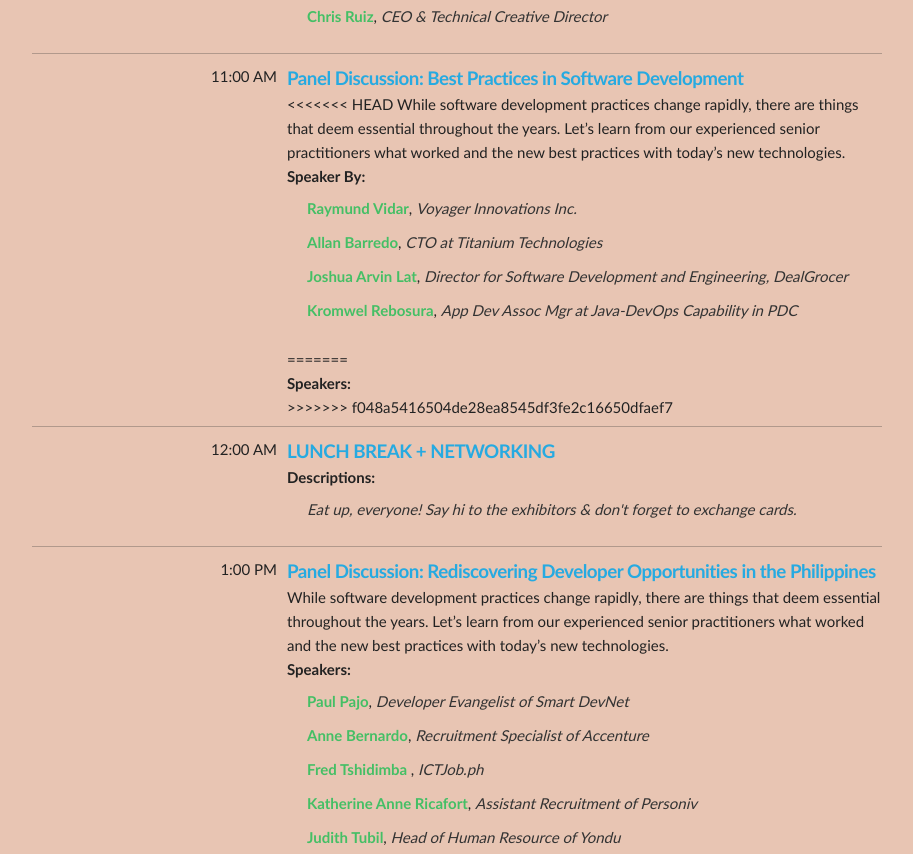
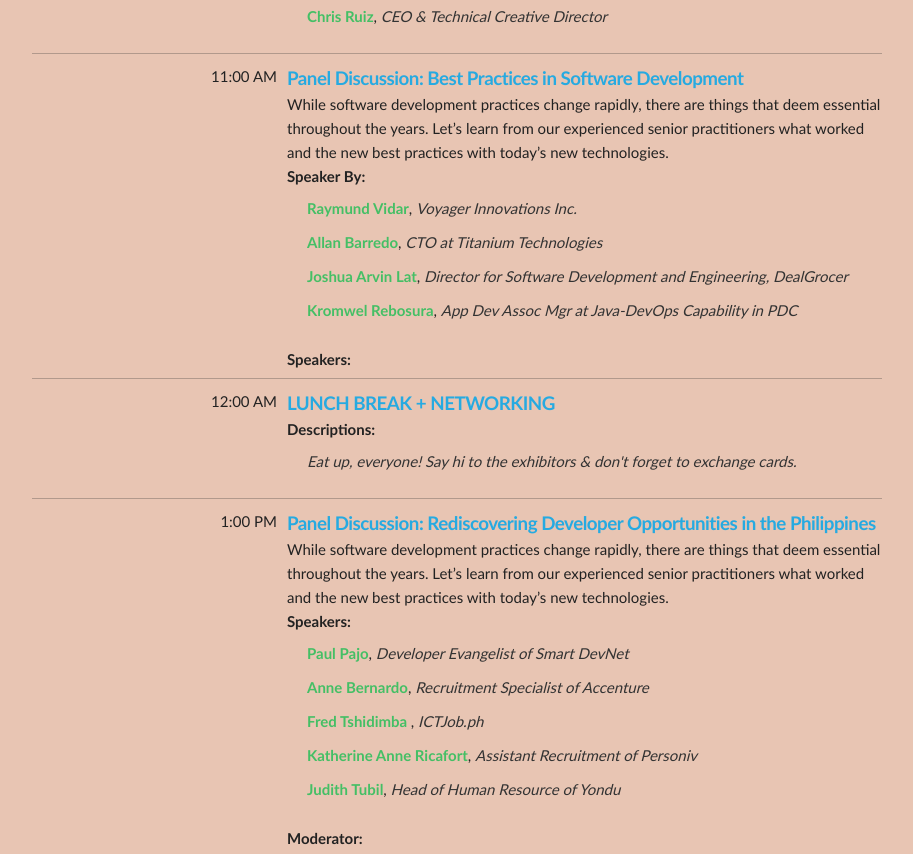
Before and after one commit to devcon-ph/summit_2016, a plain HTML site: page index.html in a window 1280 px wide. Shown: the part 8195-9049 px from the top of the page, without its empty margins (183-1096 px from the left). Drawn offline with nearby package versions, Linux system fonts and the light colour scheme.

Commit message:
fix the error from git pull

```diff
--- a/index.html
+++ b/index.html
@@ -1585,7 +1585,6 @@
                                   <td>
                                     <h5>Panel Discussion: Best Practices in Software Development</h5>
                                     <p>
-<<<<<<< HEAD
                                       <span>While software development practices change rapidly, there are things that deem essential throughout the years. Let’s learn from our experienced senior practitioners what worked and the new best practices with today’s new technologies.</span>
                                       <span class="type">Speaker By: </span>
                                       <ul>
@@ -1602,9 +1601,7 @@
                                           <span class="speaker">Kromwel Rebosura</span>, <span class="position">App Dev Assoc Mgr at Java-DevOps Capability in PDC</span>
                                         </li>
                                       </ul>
-=======
                                       <span class="type">Speakers: </span>
->>>>>>> f048a5416504de28ea8545df3fe2c16650dfaef7
                                     </p>
                                   </td>
                                 </tr>
```
